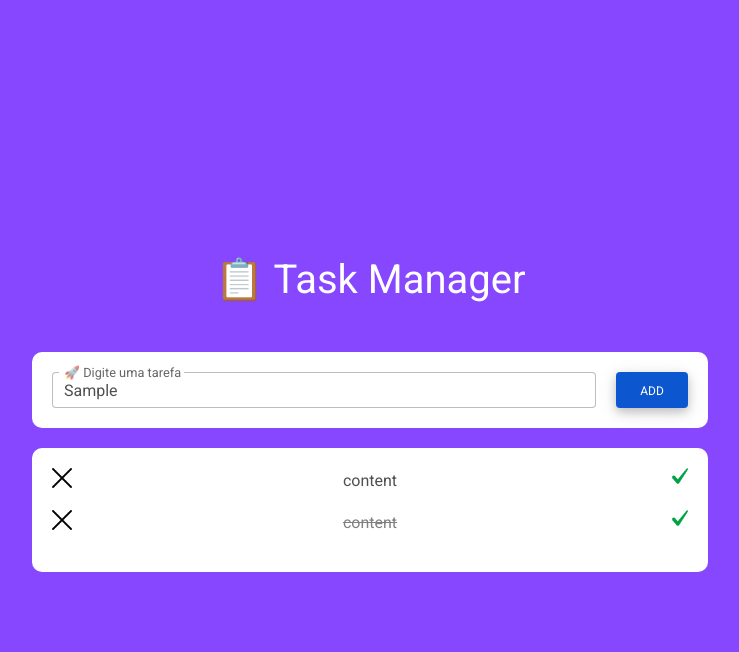
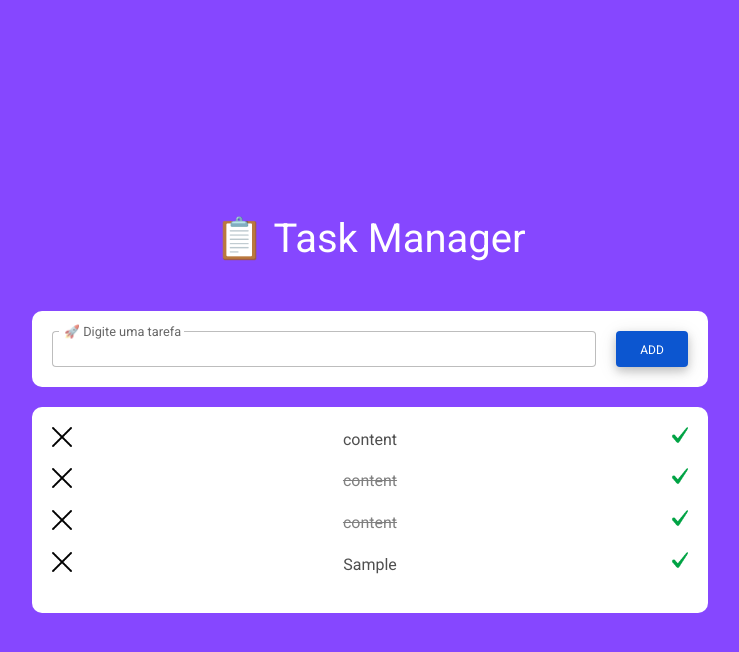
Before and after one commit to vinnydeveloper/task-manager-template, a plain HTML site: page index.html in a window 1280 px wide. Both pictures are taken after typing "Sample" into the empty fields and a click on the button "ADD". Shown: the whole page, without its empty margins (270-1009 px from the left). Drawn offline with Linux system fonts and the light colour scheme.

Commit message:
adicionando as funcionalidades em js

```diff
--- a/index.html
+++ b/index.html
@@ -16,7 +16,7 @@
           <input type="text" id="form12" class="form-control" />
           <label class="form-label" for="form12">🚀 Digite uma tarefa</label>
         </div>
-        <button class="btn btn-primary">add</button>
+        <button id="btnAdd" class="btn btn-primary">add</button>
       </div>
       <ul class="task-list">
         <li class="task-item">
@@ -24,6 +24,13 @@
           <p>content</p>
           <img src="/icons/check.png" id="check" alt="Finalizar Tarefa" />
         </li>
+
+        <li class="task-item done">
+          <img src="/icons/close.png" id="close" alt="Excluir Tarefa" />
+          <p>content</p>
+          <img src="/icons/check.png" id="check" alt="Finalizar Tarefa" />
+        </li>
+
         <li class="task-item done">
           <img src="/icons/close.png" id="close" alt="Excluir Tarefa" />
           <p>content</p>
@@ -32,5 +39,6 @@
       </ul>
     </main>
     <script src="/js/mdb.min.js"></script>
+    <script src="/js/main.js"></script>
   </body>
 </html>
--- /dev/null
+++ b/js/main.js
@@ -0,0 +1,43 @@
+//selecionando o botão de Add
+const buttonAdd = document.querySelector("#btnAdd");
+//selecionando o input
+const inputTask = document.querySelector("#form12");
+
+const tasklist = document.querySelector(".task-list");
+
+function checkTask(taskLi) {
+  taskLi.classList.add("done");
+}
+
+function createTask(task) {
+  const li = document.createElement("li");
+  li.setAttribute("class", "task-item");
+
+  const imgClose = document.createElement("img");
+  imgClose.setAttribute("src", "/icons/close.png");
+
+  const imgCheck = document.createElement("img");
+  imgCheck.setAttribute("src", "/icons/check.png");
+
+  imgCheck.onclick = () => {
+    checkTask(li);
+  };
+
+  const p = document.createElement("p");
+  p.textContent = task;
+
+  li.appendChild(imgClose);
+  li.appendChild(p);
+  li.appendChild(imgCheck);
+
+  tasklist.appendChild(li);
+}
+
+buttonAdd.onclick = () => {
+  //pegando o valor do input
+  const newTask = inputTask.value;
+
+  createTask(newTask);
+
+  inputTask.value = "";
+};
```
